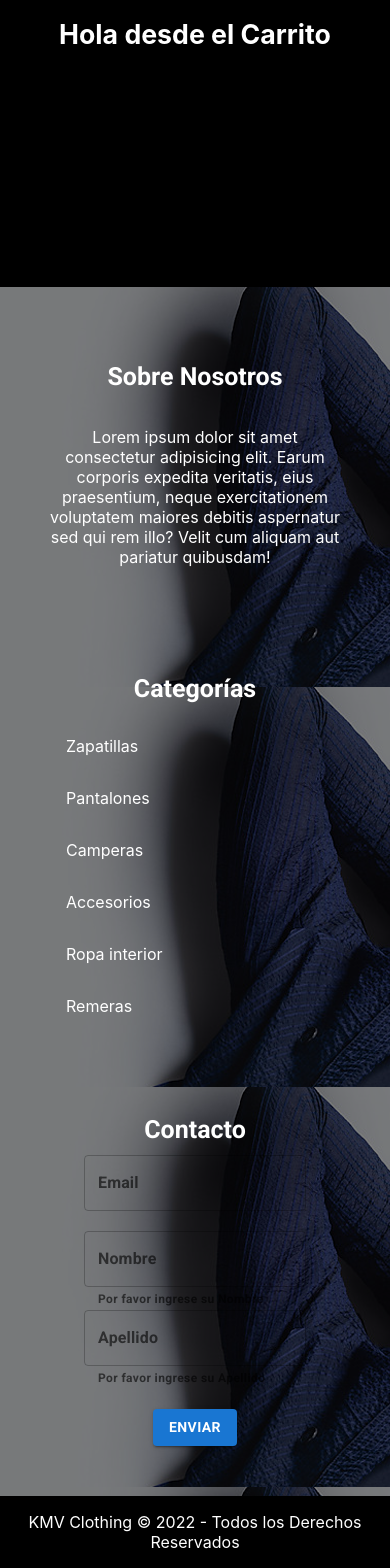
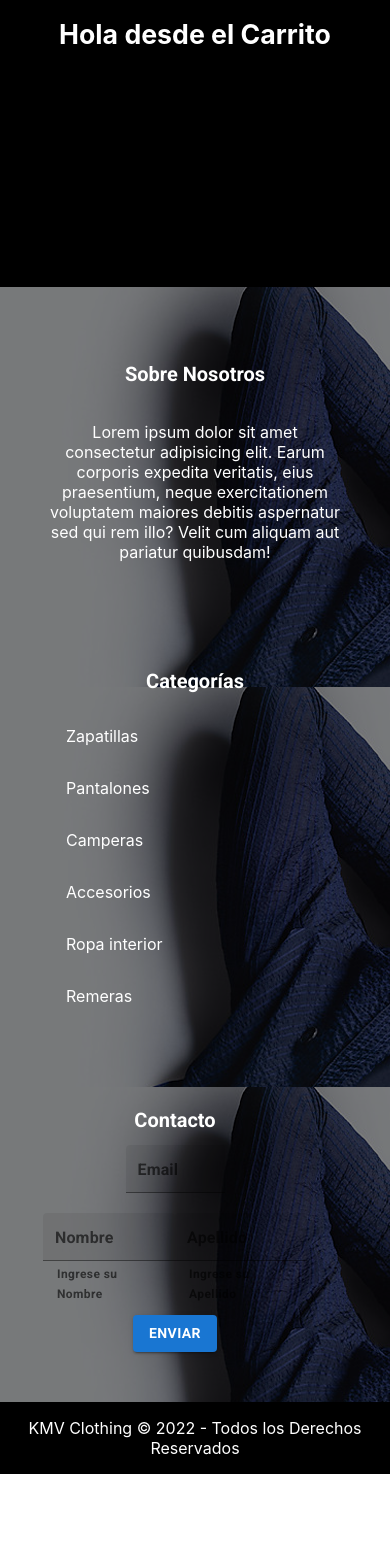
Before and after one commit to arianhoff/TrabajoGrupalKMVClothing, a React (Create React App) app: page /cart in a window 390 px wide. Shown: the part 641-2209 px from the top of the page. After the commit the page ends 2115 px from the top, so only its background shows below. Built offline with nearby package versions, Linux system fonts and the light colour scheme.

Commit message:
Correcion de box al 100% - responsive

```diff
--- a/src/general/footer.js
+++ b/src/general/footer.js
@@ -54,21 +54,29 @@ export default function Footer() {
                 <TextField
                   id="outlined-basic"
                   label="Email"
-                  variant="outlined"
+                  variant="filled"
+                  size="small"
+                  style={{ width: "30%" }}
                 />
               </Box>
               <Box className="boton-texto">
                 <TextField
-                  helperText="Por favor ingrese su Nombre"
+                  helperText="Ingrese su Nombre"
                   id="demo-helper-text-aligned"
                   label="Nombre"
                   className="nombre"
+                  variant="filled"
+                  size="small"
+                  style={{ width: "40%" }}
                 />
                 <TextField
-                  helperText="Por favor ingrese su Apellido "
+                  helperText="Ingrese su Apellido "
                   id="demo-helper-text-aligned-no-helper"
                   label="Apellido"
                   className="apellido"
+                  variant="filled"
+                  size="small"
+                  style={{ width: "40%" }}
                 />
               </Box>
               <Box className="boton">
--- a/src/style/footerKMV.css
+++ b/src/style/footerKMV.css
@@ -8,29 +8,35 @@
   color: white;
 }
 .titulo-cat {
-  font-size: 25px;
+  font-size: 20px;
   font-family: "Roboto", sans-serif;
+  display: flex;
+  justify-content: center;
 }
 .opciones {
   padding-top: 25px;
 }
 .contacto {
   padding-top: 75px;
-  padding-left: 50px;
+  padding-left: 10px;
   padding-right: 50px;
   color: white;
   line-height: 30px;
 }
 .contact-text {
-  font-size: 25px;
+  font-size: 20px;
   font-family: "Roboto", sans-serif;
+  display: flex;
+  justify-content: center;
 }
 .boton-texto {
   padding-top: 20px;
 }
 .boton {
-  padding-top: 20px;
+  padding-top: 10px;
   padding-bottom: 50px;
+  display: flex;
+  justify-content: center;
 }
 .nosotros {
   padding-top: 75px;
@@ -39,8 +45,10 @@
   color: white;
 }
 .sobre-text {
-  font-size: 25px;
+  font-size: 20px;
   font-family: "Roboto", sans-serif;
+  display: flex;
+  justify-content: center;
 }
 .descripcion {
   padding-top: 20px;
```
